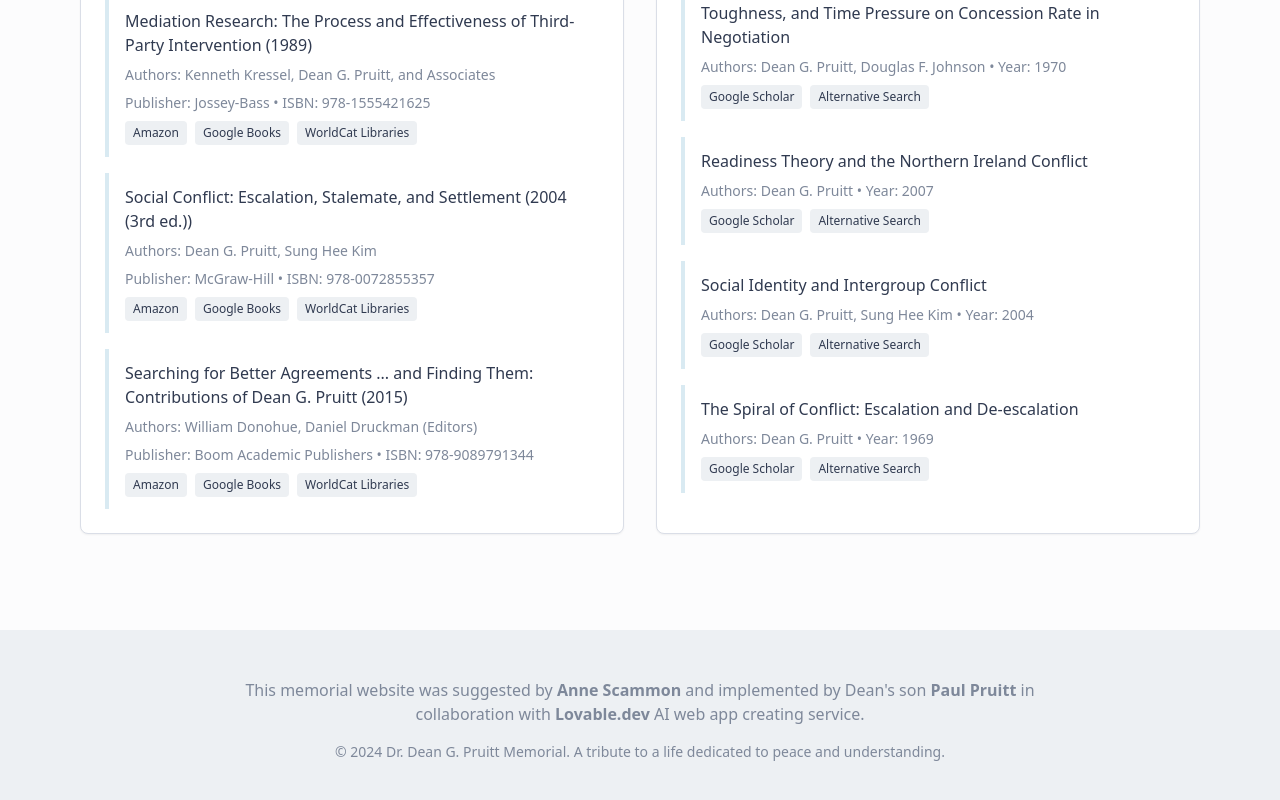
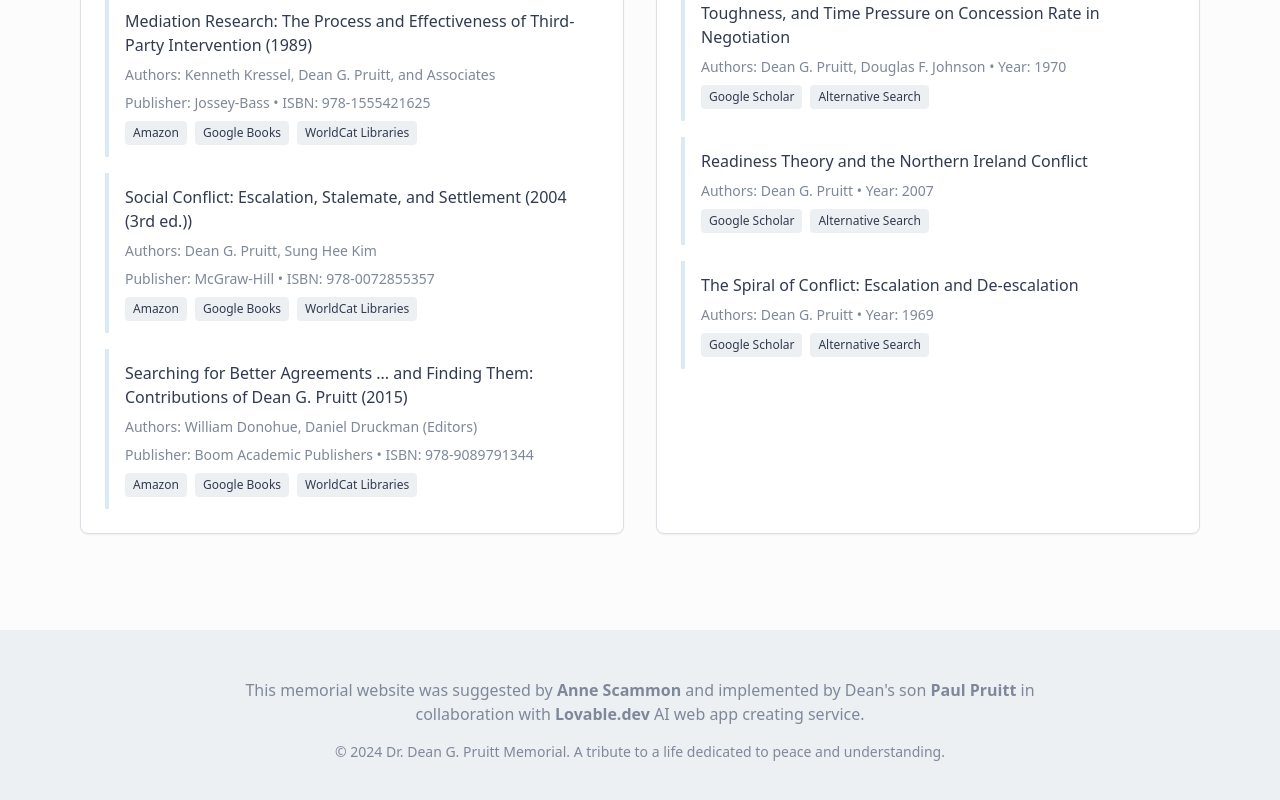
Before and after one commit to socrtwo/dean-s-legacy-light, a React (Vite) app: page / in a window 1280 px wide. Shown: the part 1381-2181 px from the top of the page. Built offline with nearby package versions, Linux system fonts and the light colour scheme.

Commit message:
Remove "Social Identity and Intergroup Conflict" link
-edited src/components/MemorialBio.tsx

```diff
--- a/src/components/MemorialBio.tsx
+++ b/src/components/MemorialBio.tsx
@@ -82,13 +82,6 @@ const MemorialBio = () => {
       year: "2007",
       googleScholarUrl: "https://scholar.google.com/scholar?q=%22Readiness+Theory+and+the+Northern+Ireland+Conflict%22+Pruitt",
       alternateUrl: "https://journals.sagepub.com/doi/abs/10.1177/0002764207302467"
-    },
-    {
-      title: "Social Identity and Intergroup Conflict",
-      authors: "Dean G. Pruitt, Sung Hee Kim",
-      year: "2004",
-      googleScholarUrl: "https://scholar.google.com/scholar?q=%22Social+Identity+and+Intergroup+Conflict%22+Pruitt+Kim",
-      alternateUrl: "https://www.sciencedirect.com/search?qs=Social+Identity+Intergroup+Conflict+Pruitt+Kim"
     },
     {
       title: "The Spiral of Conflict: Escalation and De-escalation",
```
